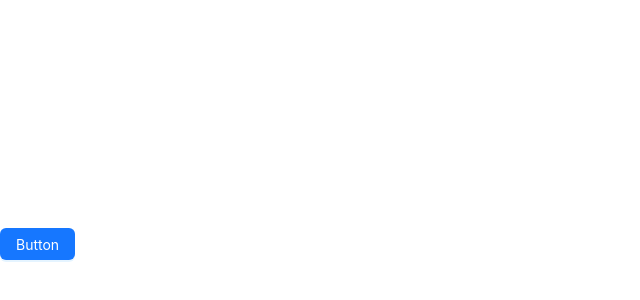
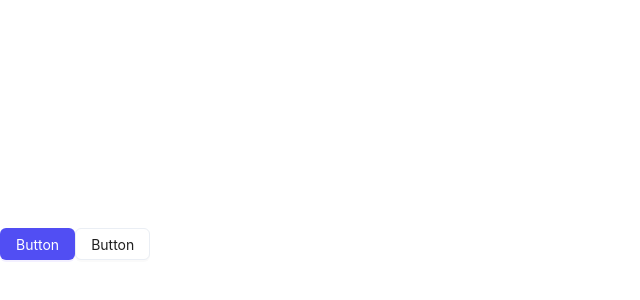
Before and after one commit to iraskiba/CRMinter, a React (Vite) app: page / in a window 1280 px wide. Shown: the part 156-456 px from the top of the page, without its empty margins (0-640 px from the left). Built offline with nearby package versions, Linux system fonts and the light colour scheme.

Commit message:
added scss

```diff
--- a/package.json
+++ b/package.json
@@ -20,6 +20,7 @@
     "react": "^18.3.1",
     "react-dom": "^18.3.1",
     "react-is": "^18.3.1",
+    "sass": "^1.77.8",
     "typescript-eslint": "^8.1.0",
     "vite-plugin-style-import": "^2.0.0",
     "zustand": "^4.5.5"
@@ -42,8 +43,6 @@
     "eslint-plugin-react-refresh": "^0.4.7",
     "globals": "^15.9.0",
     "husky": "^9.1.4",
-    "less": "^4.2.0",
-    "less-loader": "^12.2.0",
     "lint-staged": "^15.2.9",
     "prettier": "^3.3.3",
     "typescript": "^5.2.2",
--- a/shared/config/colors.ts
+++ /dev/null
@@ -1,16 +0,0 @@
-export const colors = {
-  token: {
-    primaryBlue: '#514EF3',
-    primaryNavy: '#092C4C',
-    black: '#000000',
-    lightGrey10: '#F6FAFD', //светло-серый10
-    grayLightBg20: '#EEF6FB', //серый20
-    grayDark: '#7E92A2', // темно-серый70
-    grayMedium30: '#EAEEF4', // средне-серый30
-    lightBlue: '#ECECFE',
-    white: '#FFFFFF',
-    green: '#2DC8A8',
-    pink: '#FE8084',
-    yellow: '#FFC357',
-  },
-}
--- a/shared/config/theme.ts
+++ /dev/null
@@ -1,18 +0,0 @@
-import { ThemeConfig } from 'antd'
-import { colors } from './colors'
-
-export const theme: ThemeConfig = {
-  token: {
-    colorPrimary: colors.token.primaryBlue,
-    colorBgBase: colors.token.lightGrey10,
-    colorPrimaryText: colors.token.primaryNavy,
-    colorInfoBg: colors.token.grayLightBg20,
-    colorIcon: colors.token.grayDark,
-    colorBorder: colors.token.grayMedium30,
-    colorBgContainerDisabled: colors.token.lightBlue,
-    colorBgContainer: colors.token.white,
-    colorFill: colors.token.green,
-    colorError: colors.token.pink,
-    colorWarning: colors.token.yellow,
-  },
-}
--- a/src/App.tsx
+++ b/src/App.tsx
@@ -4,6 +4,7 @@ function App() {
   return (
     <div className="App">
       <Button type="primary">Button</Button>
+      <Button type="default">Button</Button>
     </div>
   )
 }
--- a/src/main.tsx
+++ b/src/main.tsx
@@ -2,9 +2,10 @@ import { createRoot } from 'react-dom/client'
 import App from './App.tsx'
 import './index.css'
 import { ConfigProvider } from 'antd'
+import { theme } from './shared/config/theme.ts'
 
 createRoot(document.getElementById('root')!).render(
-  <ConfigProvider>
+  <ConfigProvider theme={theme}>
     <App />
   </ConfigProvider>,
 )
--- /dev/null
+++ b/src/shared/config/colors.ts
@@ -0,0 +1,14 @@
+export const Colors = {
+  primaryBlue: '#514EF3',
+  primaryNavy: '#092C4C',
+  black: '#000000',
+  lightGrey10: '#F6FAFD', //светло-серый10
+  grayLightBg20: '#EEF6FB', //серый20
+  grayDark: '#7E92A2', // темно-серый70
+  grayMedium30: '#EAEEF4', // средне-серый30
+  lightBlue: '#ECECFE',
+  white: '#FFFFFF',
+  green: '#2DC8A8',
+  pink: '#FE8084',
+  yellow: '#FFC357',
+} as const
--- /dev/null
+++ b/src/shared/config/theme.ts
@@ -0,0 +1,21 @@
+import { ThemeConfig } from 'antd'
+import { Colors } from './colors.ts'
+
+export const theme: ThemeConfig = {
+  token: {
+    colorPrimary: Colors.primaryBlue,
+    colorBgBase: Colors.lightGrey10,
+    colorPrimaryText: Colors.primaryNavy,
+    colorInfoBg: Colors.grayLightBg20,
+    colorIcon: Colors.grayDark,
+    colorBorder: Colors.grayMedium30,
+    colorBgContainerDisabled: Colors.lightBlue,
+    colorBgContainer: Colors.white,
+    colorFill: Colors.green,
+    colorError: Colors.pink,
+    colorWarning: Colors.yellow,
+  },
+  components: {
+    Button: {},
+  },
+}
--- a/vite.config.ts
+++ b/vite.config.ts
@@ -14,4 +14,11 @@ export default defineConfig({
       ],
     }),
   ],
+  css: {
+    preprocessorOptions: {
+      scss: {
+        additionalData: `@import "@/styles/variables.scss";`,
+      },
+    },
+  },
 })
```
Also changed, not shown: .eslintrc.json, src/shared/config/Size.ts (renamed from shared/config/Size.ts), 1 other file (tests, documents, lock files or other folders).
